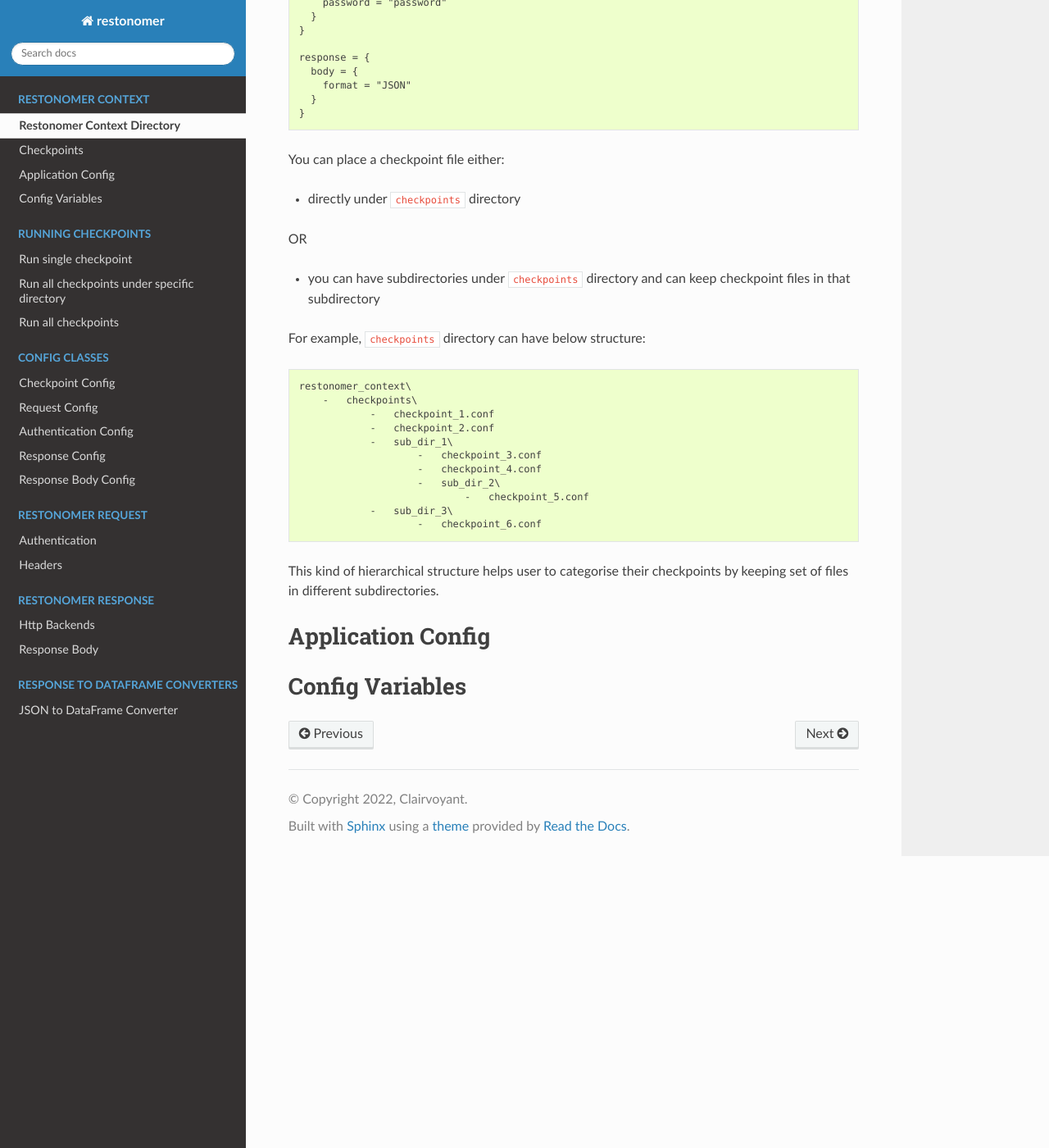
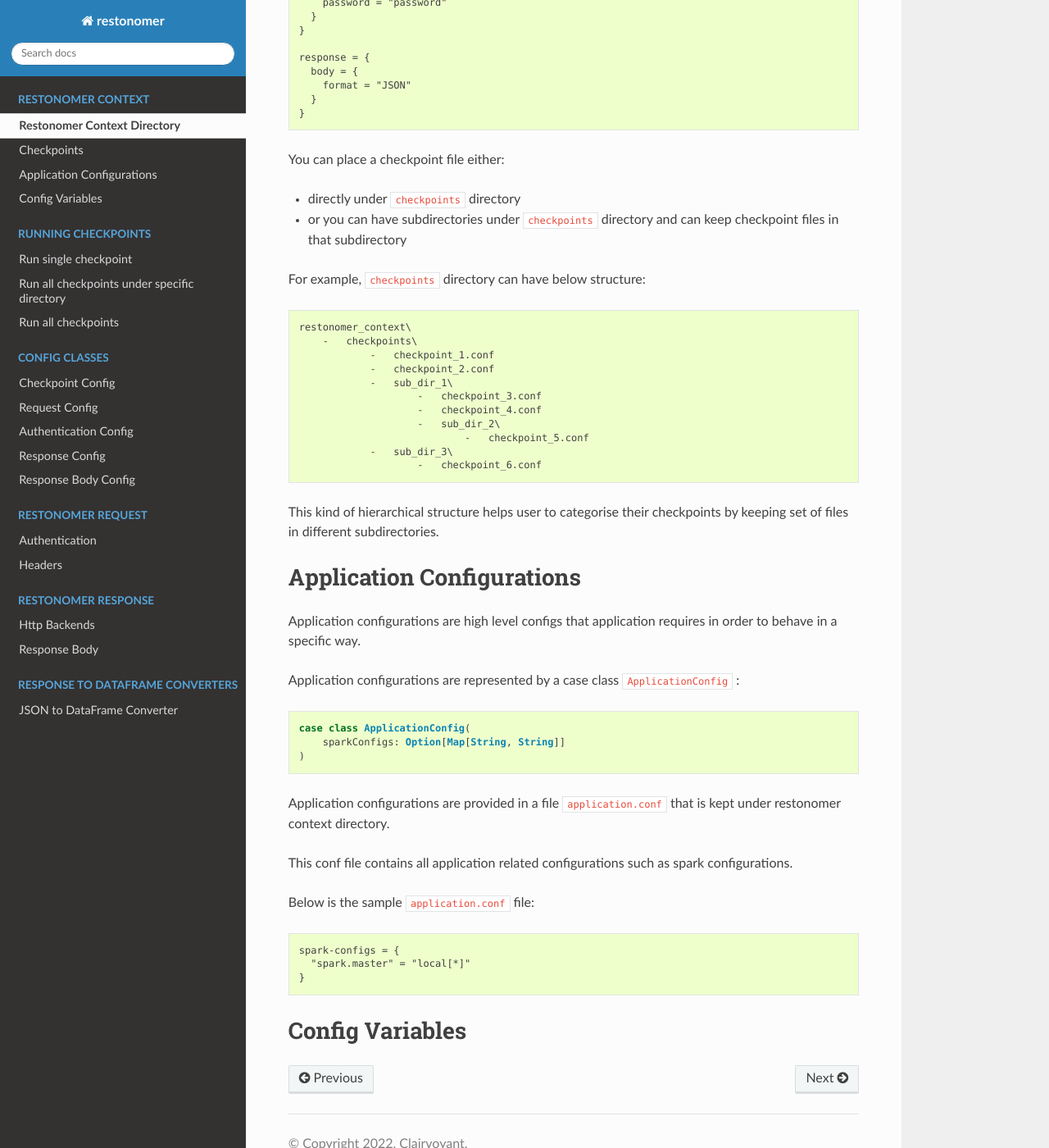
Before and after one commit to teamclairvoyant/restonomer, a Sphinx documentation site: the page built from docs/source/restonomer_context.md, in a window 1280 px wide and 1400 px high, scrolled down 1138 px. Shown: the whole window at 82% size. Built offline with Sphinx 7.4.7 and the Read the Docs theme 2.0.0, drawn with Linux system fonts in a browser that asks for light colours.

Commit message:
Added documentation for application configurations

````diff
--- a/docs/source/restonomer_context.md
+++ b/docs/source/restonomer_context.md
@@ -64,9 +64,7 @@ You can place a checkpoint file either:
 
 * directly under `checkpoints` directory
 
-OR
-
-* you can have subdirectories under `checkpoints` directory and can keep checkpoint files in that subdirectory
+* or you can have subdirectories under `checkpoints` directory and can keep checkpoint files in that subdirectory
 
 For example, `checkpoints` directory can have below structure:
 
@@ -86,6 +84,28 @@ restonomer_context\
 
 This kind of hierarchical structure helps user to categorise their checkpoints by keeping set of files in different subdirectories.
 
-# Application Config
+# Application Configurations
+
+Application configurations are high level configs that application requires in order to behave in a specific way.
+
+Application configurations are represented by a case class `ApplicationConfig` :
+
+```scala
+case class ApplicationConfig(
+    sparkConfigs: Option[Map[String, String]]
+)
+```
+
+Application configurations are provided in a file `application.conf` that is kept under restonomer context directory.
+
+This conf file contains all application related configurations such as spark configurations.
+
+Below is the sample `application.conf` file:
+
+```hocon
+spark-configs = {
+  "spark.master" = "local[*]"
+}
+```
 
 # Config Variables
````
